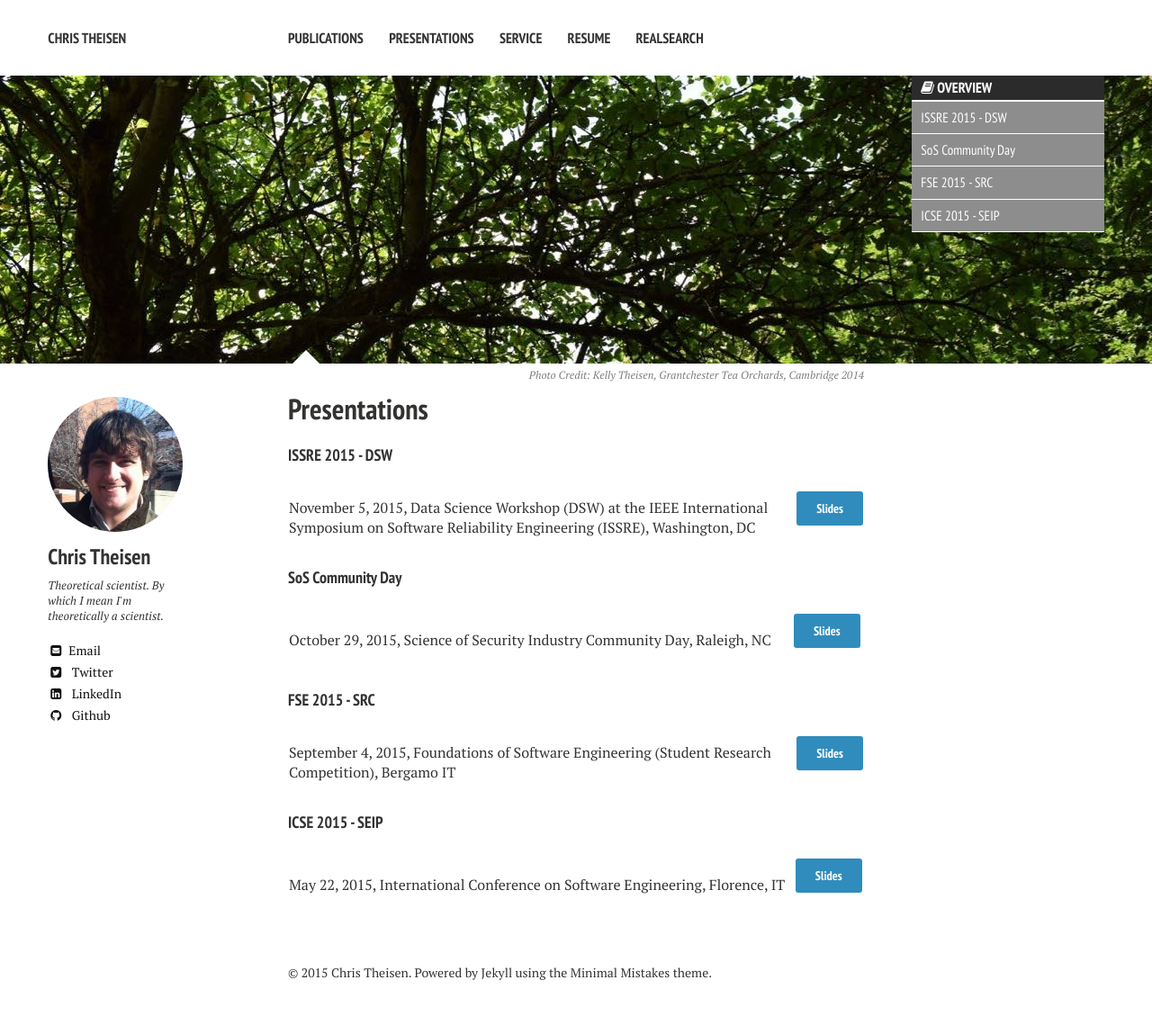
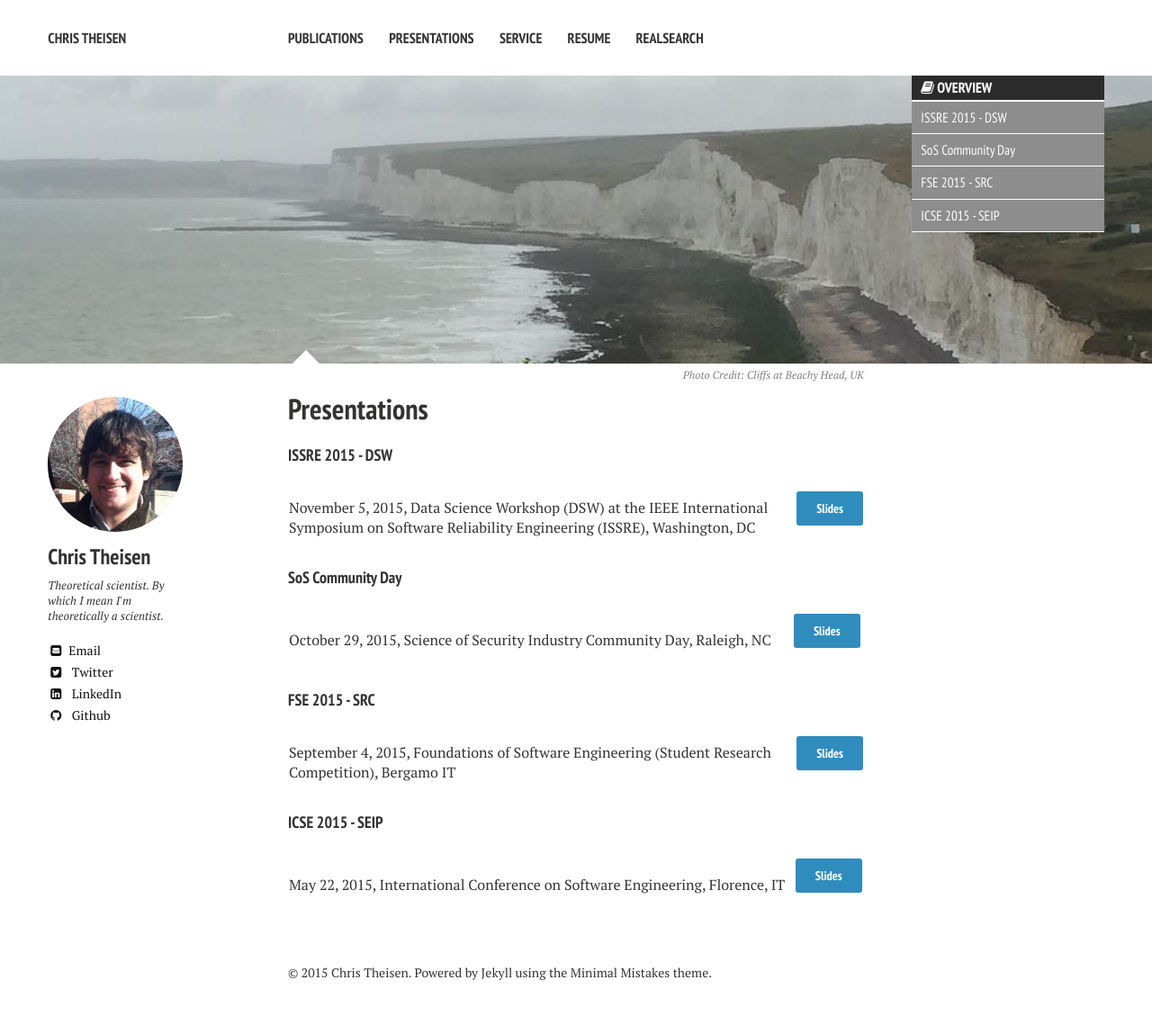
Before and after one commit to theisencr/old_webpage, a Jekyll site: the page built from presentations/index.md, in a window 1280 px wide. Shown: the whole page at 90% size. Built offline with Jekyll 4.4.1, drawn with Linux system fonts in a browser that asks for light colours; nearby versions of some CDN libraries.

```diff
--- a/presentations/index.md
+++ b/presentations/index.md
@@ -5,8 +5,8 @@
 excerpt: "Resume"
 share: false
 image:
-  feature: tea_orchards.jpg
-  credit: Kelly Theisen, Grantchester Tea Orchards, Cambridge 2014
+  feature: cliffs.jpg
+  credit: Cliffs at Beachy Head, UK
   creditlink:
 ---
 
```
Also changed, not shown: images/cliffs.jpg (added).
